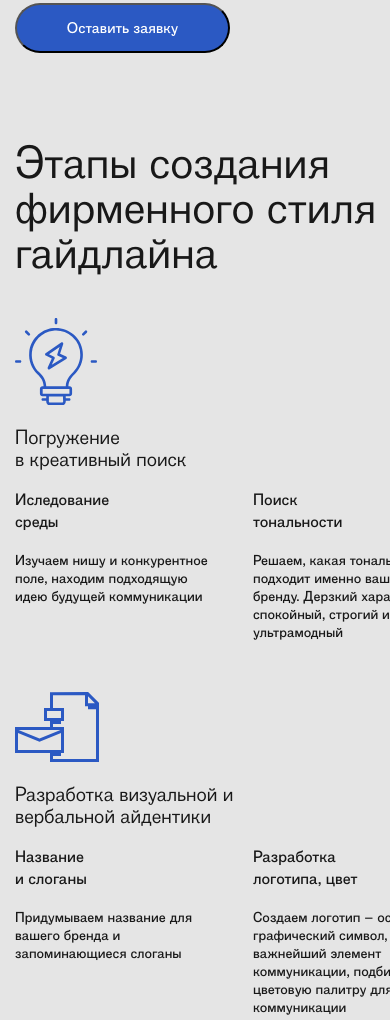
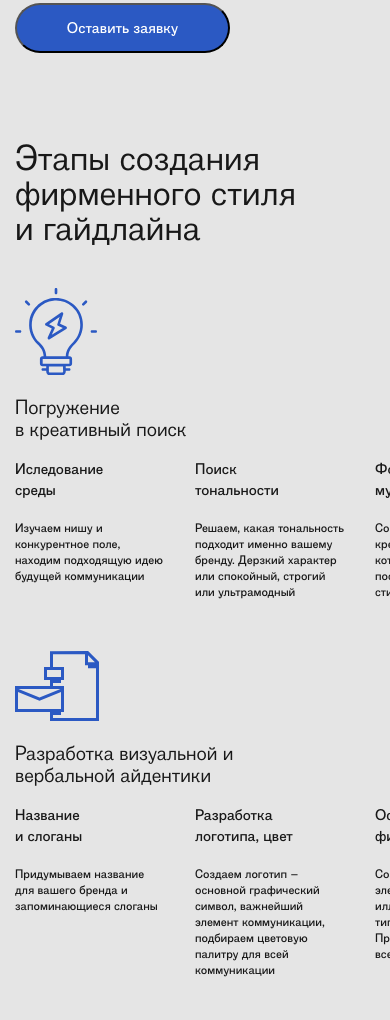
Before and after one commit to Rev4ik204/FREE.creative, a plain HTML site: page index.html in a window 390 px wide. Shown: the part 6078-7098 px from the top of the page. Drawn offline with Linux system fonts and the light colour scheme.

Commit message:
Update style.css

```diff
--- a/styles/style.css
+++ b/styles/style.css
@@ -1375,9 +1375,8 @@ body {
 }
 
 @media screen and (max-width: 1200px) {
-  .checkbox_container{
-
-  gap: 13px;
+  .checkbox_container {
+    gap: 13px;
   }
 }
 
@@ -1394,7 +1393,8 @@ body {
 }
 
 @media screen and (max-width: 1200px) {
-  .checkbox_label {font-size: 15px;
+  .checkbox_label {
+    font-size: 15px;
   }
 }
 
@@ -1437,6 +1437,13 @@ body {
   }
 }
 
+@media screen and (max-width: 768px) {
+  .stage_title {
+    font-size: 35px;
+    width: 300px;
+  }
+}
+
 .stage_list {
   display: flex;
   flex-direction: column;
@@ -1508,6 +1515,14 @@ body {
   }
 }
 
+
+@media screen and (max-width: 768px) {
+  .stage_list_item_list {
+    gap: 30px;
+  }
+}
+
+
 .stage_list_item_list_item {
   display: flex;
   flex-direction: column;
@@ -1521,6 +1536,14 @@ body {
   }
 }
 
+@media screen and (max-width: 768px) {
+  .stage_list_item_list_item {
+    gap: 20px;
+    width: 150px;
+  }
+}
+
+
 .stage_list_item_list_item_title {
   font-family: var(--font-family);
   font-weight: 400;
@@ -1536,6 +1559,12 @@ body {
   }
 }
 
+@media screen and (max-width: 768px) {
+  .stage_list_item_list_item_title {
+    font-size: 15px;
+  }
+}
+
 .stage_list_item_list_item_disc {
   font-family: var(--font-family);
   font-weight: 400;
@@ -1546,6 +1575,12 @@ body {
 @media screen and (max-width: 1200px) {
   .stage_list_item_list_item_disc {
     font-size: 14px;
+  }
+}
+
+@media screen and (max-width: 768px) {
+  .stage_list_item_list_item_disc {
+    font-size: 12px;
   }
 }
 
```
